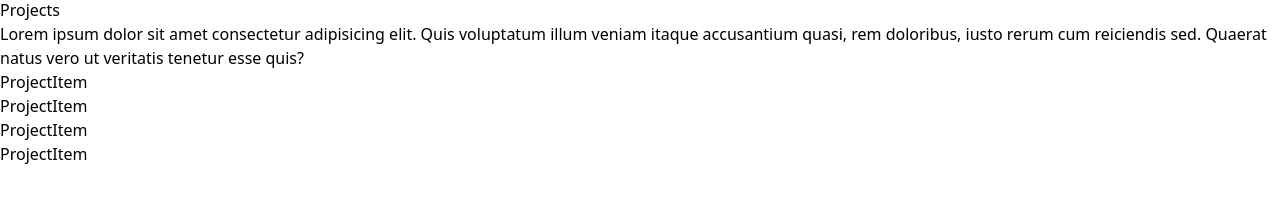
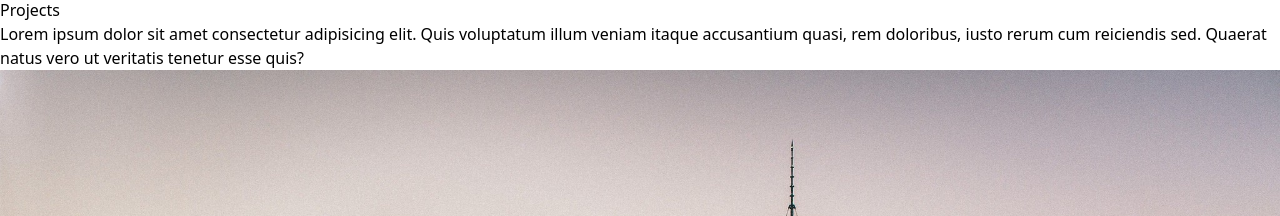
Before and after one commit to Grinsomniac/personal-site, a React (Vite) app in the folder jason-personal-site/: page / in a window 1280 px wide. Shown: the part 722-938 px from the top of the page. Before the commit the page ends 888 px from the top, so only its background shows below. Built offline with nearby package versions, Linux system fonts and the light colour scheme.

Commit message:
add temp images for project thumbnails as placeholders

```diff
--- a/jason-personal-site/src/components/ProjectItem.jsx
+++ b/jason-personal-site/src/components/ProjectItem.jsx
@@ -1,8 +1,10 @@
 import React from 'react'
 
-const ProjectItem = () => {
+const ProjectItem = ({img, title}) => {
   return (
-    <div>ProjectItem</div>
+    <div>
+        <img src={img} alte="/" />
+    </div>
   )
 }
 
--- a/jason-personal-site/src/components/Projects.jsx
+++ b/jason-personal-site/src/components/Projects.jsx
@@ -13,10 +13,10 @@ const Projects = () => {
              rem doloribus, iusto rerum cum reiciendis sed. Quaerat natus vero ut veritatis tenetur esse quis?
         </p>
         <div className='grid sm:grid-cols-2 gap-12'>
-            <ProjectItem title='Project 2' img={"src/assets/projectThumbnails/thumbnail1.jpg"} />
-            <ProjectItem title='Project 1' img={"src/assets/projectThumbnails/thumbnail1.jpg"} />
-            <ProjectItem title='Project 3' img={"src/assets/projectThumbnails/thumbnail1.jpg"} />
-            <ProjectItem title='Project 4' img={"src/assets/projectThumbnails/thumbnail1.jpg"} />
+            <ProjectItem title='Project 2' img={thumbnail1} />
+            <ProjectItem title='Project 1' img={thumbnail2} />
+            <ProjectItem title='Project 3' img={thumbnail3} />
+            <ProjectItem title='Project 4' img={thumbnail4} />
         </div>
     </div>
   )
```
